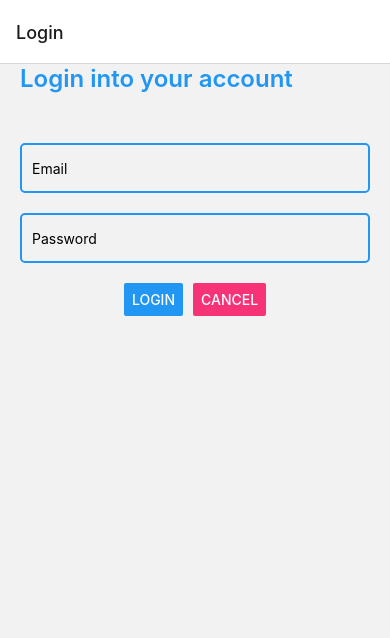
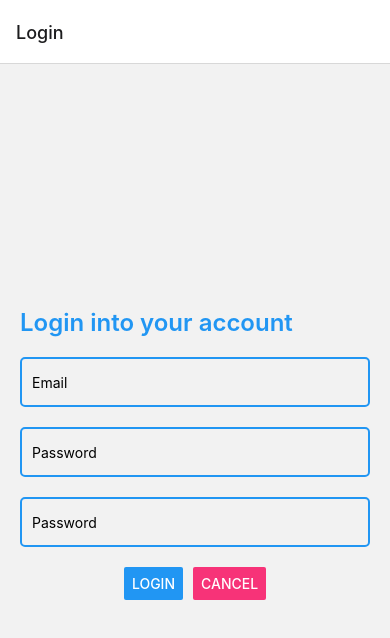
Before and after one commit to MightyEagle96/rn-proj, a React Native app: screen / in a window 390 px wide. Shown: the top 638 px of the page. Built offline with nearby package versions, Linux system fonts and the light colour scheme.

Commit message:
made changes:

```diff
--- a/screens/Login.js
+++ b/screens/Login.js
@@ -5,7 +5,9 @@ import {
   TextInput,
   Button,
   ActivityIndicator,
+  KeyboardAvoidingView,
   Platform,
+  ScrollView,
 } from "react-native";
 import { useState, useContext } from "react";
 import AsyncStorage from "@react-native-async-storage/async-storage";
@@ -20,6 +22,7 @@ function LoginScreen({ navigation }) {
 
   const { setToken } = useContext(LoginContext);
   const login = async () => {
+    if (loginData.emailAddress && loginData.password) {
       setLoading(true);
       const res = await httpService.post("mobile-login", loginData);
       if (res) {
@@ -42,12 +45,21 @@ function LoginScreen({ navigation }) {
         }
         setLoading(false);
       } else setLoading(false);
+    } else {
+      alert("Please flll in both fields");
+    }
   };
 
   return (
+    <KeyboardAvoidingView
+      behavior={Platform.OS === "ios" ? "padding" : "height"}
+      //  behavior="padding"
+      style={styles.container}
+    >
       <View style={styles.loginView}>
         <View style={styles.loginBox}>
-        <View style={{ marginBottom: 50 }}>
+          <ScrollView>
+            <View style={{ marginBottom: 20 }}>
               <Text
                 style={{
                   color: "#2196f3",
@@ -63,7 +75,16 @@ function LoginScreen({ navigation }) {
               style={styles.textInput}
               placeholder="Email"
               inputMode="email"
-          onChangeText={(e) => setLoginData({ ...loginData, emailAddress: e })}
+              onChangeText={(e) =>
+                setLoginData({ ...loginData, emailAddress: e })
+              }
+            />
+            <TextInput
+              style={styles.textInput}
+              placeholder="Password"
+              type="password"
+              secureTextEntry={true}
+              onChangeText={(e) => setLoginData({ ...loginData, password: e })}
             />
             <TextInput
               style={styles.textInput}
@@ -86,17 +107,19 @@ function LoginScreen({ navigation }) {
                 </View>
               </View>
             </View>
+          </ScrollView>
           {message ? <ErrorAlerts message={message} /> : null}
         </View>
       </View>
+    </KeyboardAvoidingView>
   );
 }
 
 export default LoginScreen;
 
 const styles = StyleSheet.create({
-  loginView: { justifyContent: "center" },
-  loginBox: { paddingHorizontal: 20 },
+  loginView: { height: "100%", justifyContent: "center", marginBottom: 40 },
+  loginBox: { paddingHorizontal: 20, justifyContent: "center" },
 
   buttonContainer: { alignItems: "center" },
   buttonView: {
@@ -110,4 +133,5 @@ const styles = StyleSheet.create({
     borderRadius: 5,
     marginBottom: 20,
   },
+  container: { flex: 1 },
 });
```
Lines whose indentation alone changed are shown as unchanged.
